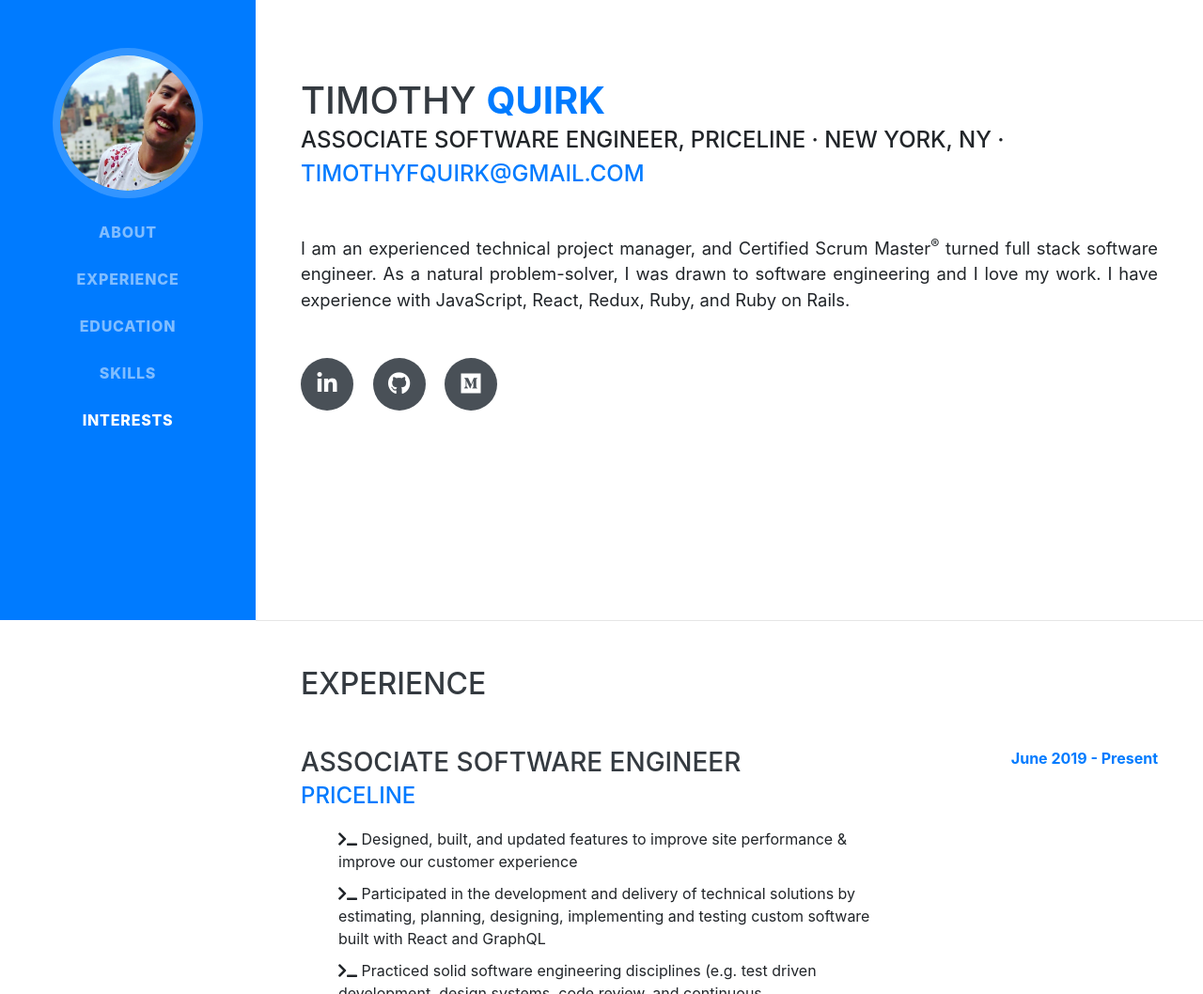
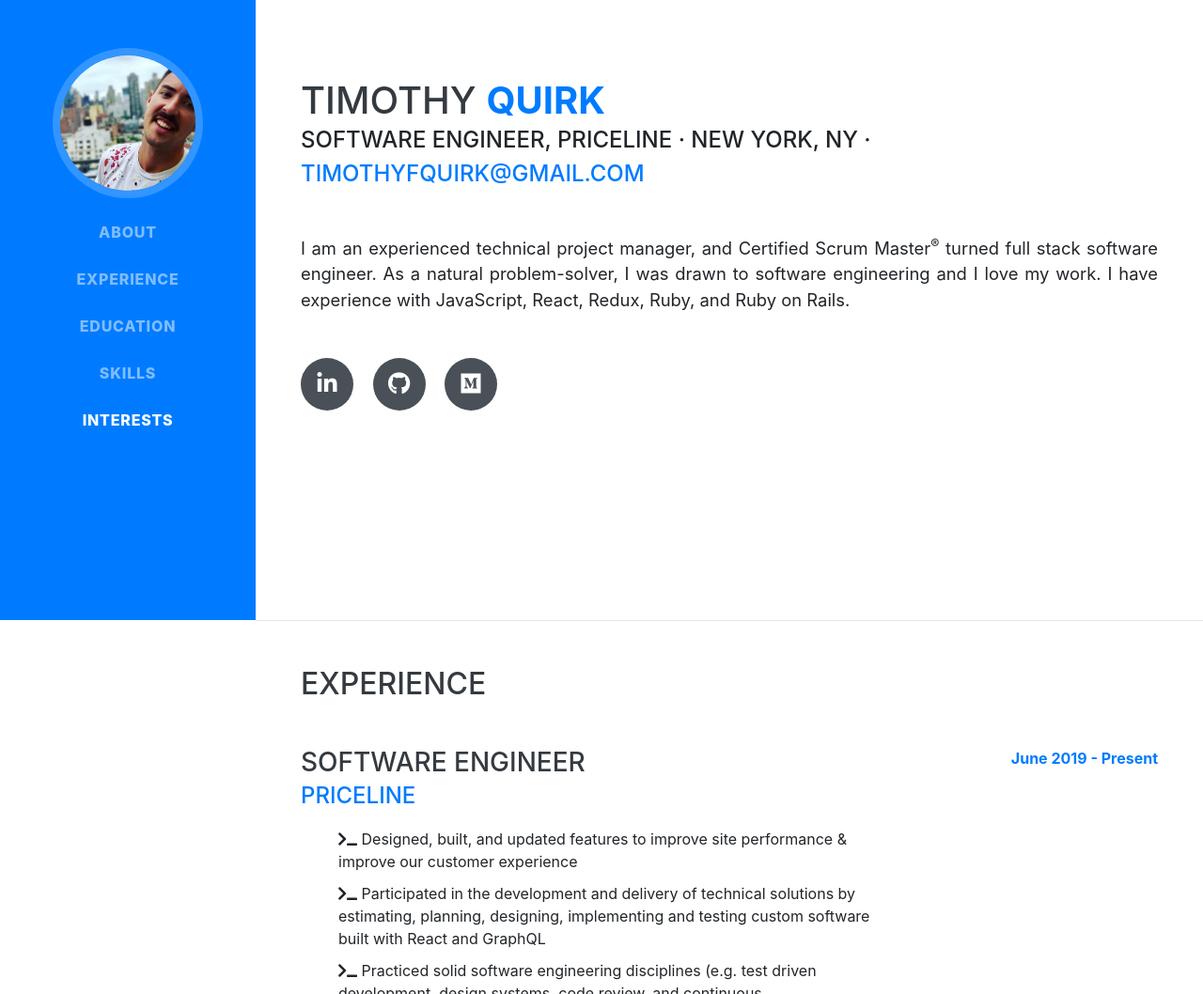
Before and after one commit to tfquirk/tfquirk.github.io, a website with bundled scripts: page index.html in a window 1280 px wide. Shown: the part 140-1198 px from the top of the page at 94% size. Built offline with nearby package versions, Linux system fonts and the light colour scheme; a web font is replaced by a local one.

Commit message:
Promotion - update title

```diff
--- a/index.html
+++ b/index.html
@@ -147,7 +147,7 @@
         <div class="w-100">
           <h1 class="mb-0">Timothy <span class="text-primary">Quirk</span></h1>
           <div class="subheading mb-5">
-            Associate Software Engineer, Priceline · New York, NY ·
+            Software Engineer, Priceline · New York, NY ·
             <a
               id="email_link"
               href="mailto:timothyfquirk@gmail.com"
@@ -267,7 +267,7 @@
             class="resume-item d-flex flex-column flex-md-row justify-content-between mb-5"
           >
             <div class="resume-content">
-              <h3 class="mb-0">Associate Software Engineer</h3>
+              <h3 class="mb-0">Software Engineer</h3>
               <a
                 href="https://www.priceline.com"
                 onclick="gtag('event','click', { 'event_category':'experience', 'event_label': 'priceline click' })"
```
